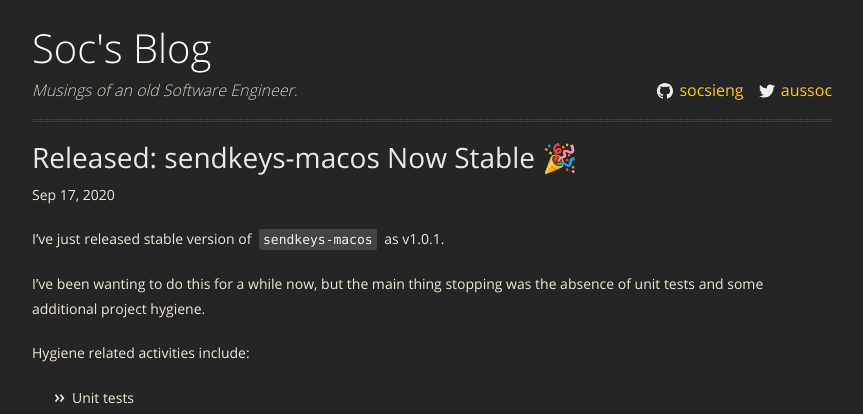
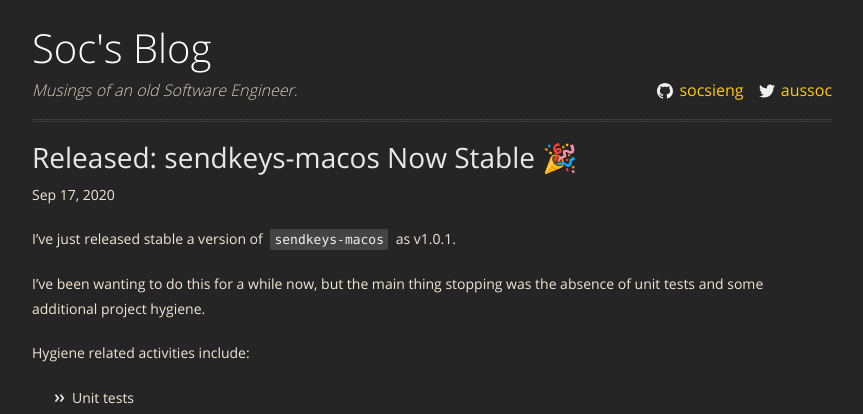
Before and after one commit to socsieng/socsieng.github.io, a Jekyll site: the page built from _posts/2020-09-16-released-sendkeys-macos-now-stable.md, in a window 1280 px wide. Shown: the top 414 px of the page, without its empty margins (208-1071 px from the left). Built offline with Jekyll 4.4.1, drawn with Linux system fonts in a browser that asks for light colours.

```diff
--- a/_posts/2020-09-16-released-sendkeys-macos-now-stable.md
+++ b/_posts/2020-09-16-released-sendkeys-macos-now-stable.md
@@ -7,7 +7,7 @@
 tags: [tools, sendkeys-macos, npm]
 ---
 
-I've just released stable version of [`sendkeys-macos`](https://www.npmjs.com/package/sendkeys-macos) as v1.0.1.
+I've just released stable a version of [`sendkeys-macos`](https://www.npmjs.com/package/sendkeys-macos) as v1.0.1.
 
 I've been wanting to do this for a while now, but the main thing stopping was the absence of unit tests and some
 additional project hygiene.
```
